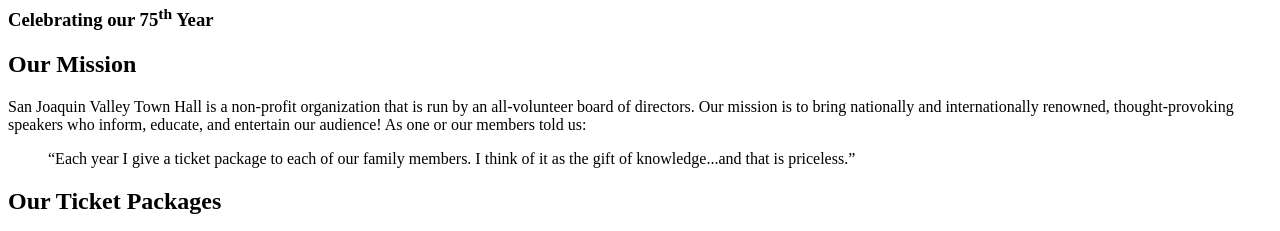
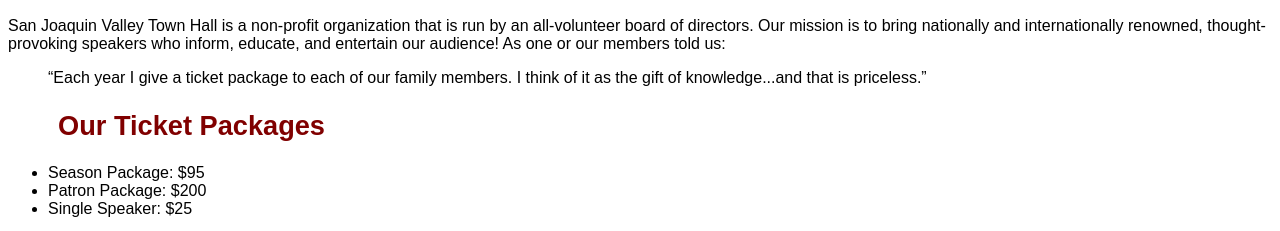
Before and after one commit to gh-243/A06, a plain HTML site: page c4_index.html in a window 1280 px wide. Shown: the part 154-385 px from the top of the page. Drawn offline with Linux system fonts and the light colour scheme; files that its build step writes are made by us from their sources.

Commit message:
Update c4_index.html

```diff
--- a/c4_index.html
+++ b/c4_index.html
@@ -6,7 +6,7 @@
 	<title>San Joaquin Valley Town Hall</title>
 	<link rel="shortcut icon" href="images/favicon.ico">
 </head>
-<link rel="stylesheet" href=".css">
+<link rel="stylesheet" href="c4_main.css">
 <body>
 	<header>
 		<img src="images/town_hall_logo.gif" alt="Town Hall logo" height="80">
```
